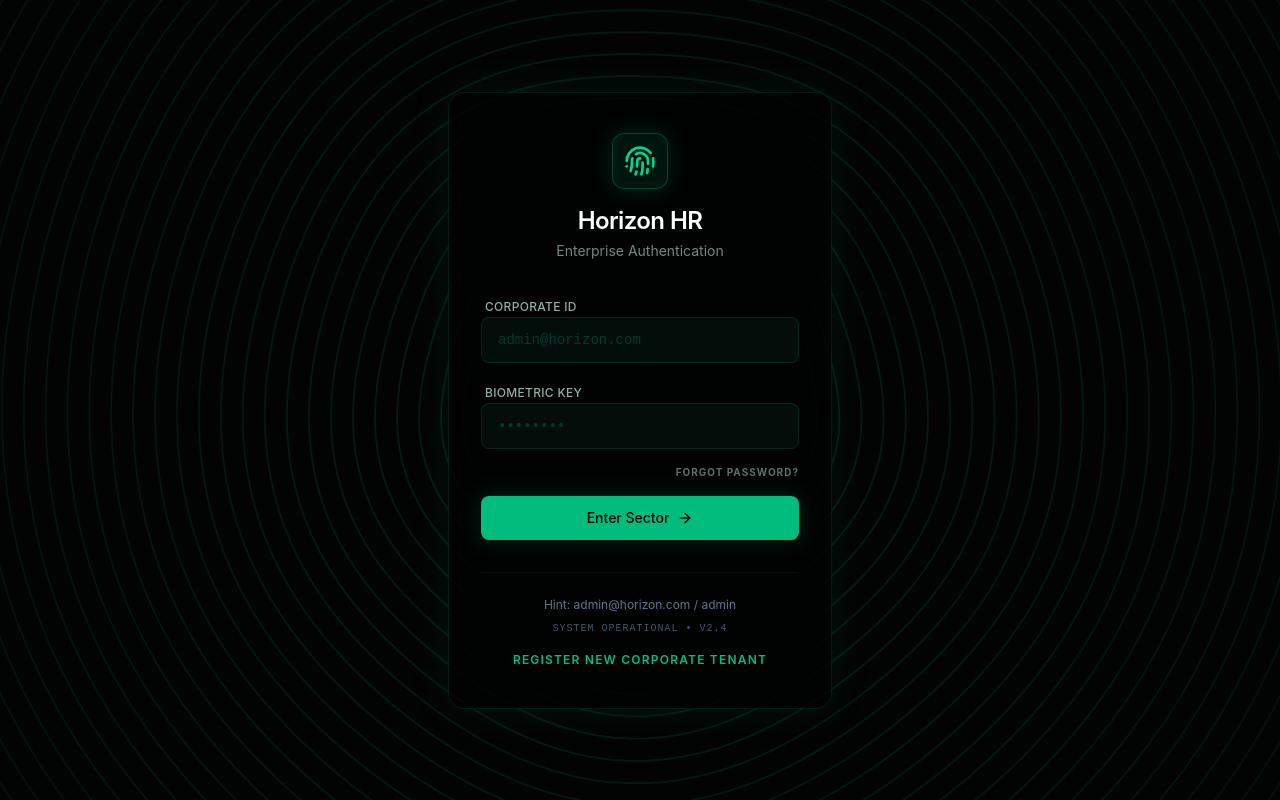
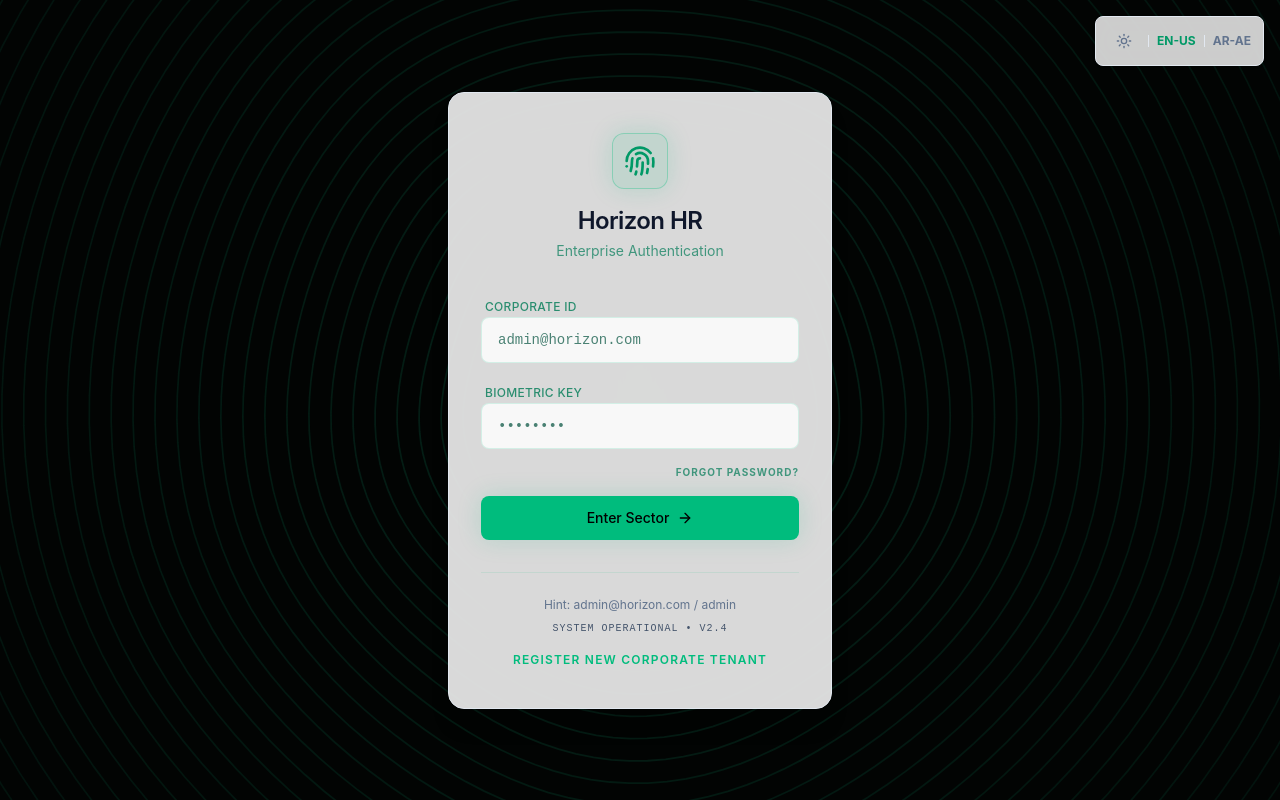
Before and after one commit to ShadyAwad/Horizon-HR-v2, a React (Vite) app: page / in a window 1280 px wide. Built offline with nearby package versions, Linux system fonts and the light colour scheme.

Commit message:
feat: port dark/light theme toggle and EN/AR language switcher to login page

```diff
--- a/src/App.tsx
+++ b/src/App.tsx
@@ -1,19 +1,17 @@
-import { useState, useEffect , useLayoutEffect } from 'react';
+import { useState } from 'react';
 import { Login } from './pages/Login';
 import { Dashboard } from './pages/Dashboard';
 import { Signup } from './pages/Signup';
 import { LanguageProvider } from './lib/LanguageContext';
+import { ThemeProvider } from './lib/ThemeContext';
 
 export default function App() {
   const [authState, setAuthState] = useState<'login' | 'signup' | 'authenticated'>('login');
 
-useLayoutEffect(() => {
-  document.documentElement.classList.add('dark');
-}, []);
-
   return (
-    <LanguageProvider>
-      <div className="w-full min-h-screen bg-slate-50 dark:bg-[#020617] transition-colors duration-300">
+    <ThemeProvider>
+      <LanguageProvider>
+        <div className="w-full min-h-screen bg-slate-50 dark:bg-[#020617] transition-colors duration-300">
          {authState === 'authenticated' ? (
            <Dashboard onLogout={() => setAuthState('login')} />
          ) : authState === 'signup' ? (
@@ -27,7 +25,8 @@ useLayoutEffect(() => {
              onNavigateSignup={() => setAuthState('signup')}
            />
          )}
-      </div>
-    </LanguageProvider>
+        </div>
+      </LanguageProvider>
+    </ThemeProvider>
   );
 }
--- a/src/lib/LanguageContext.tsx
+++ b/src/lib/LanguageContext.tsx
@@ -152,11 +152,20 @@ type LanguageContextType = {
 
 const LanguageContext = createContext<LanguageContextType | undefined>(undefined);
 
+function getInitialLanguage(): Language {
+  if (typeof window === 'undefined') return 'en';
+
+  const savedLanguage = window.localStorage.getItem('horizon-language');
+  return savedLanguage === 'ar' || savedLanguage === 'en' ? savedLanguage : 'en';
+}
+
 export function LanguageProvider({ children }: { children: React.ReactNode }) {
-  const [lang, setLang] = useState<Language>('en');
+  const [lang, setLang] = useState<Language>(getInitialLanguage);
 
   useEffect(() => {
     document.documentElement.dir = lang === 'ar' ? 'rtl' : 'ltr';
+    document.documentElement.lang = lang;
+    window.localStorage.setItem('horizon-language', lang);
   }, [lang]);
 
   const t = (key: keyof typeof translations.en) => {
--- a/src/pages/Dashboard.tsx
+++ b/src/pages/Dashboard.tsx
@@ -6,6 +6,7 @@ import {
 } from 'lucide-react';
 import { cn } from '../lib/utils';
 import { useLanguage } from '../lib/LanguageContext';
+import { useTheme } from '../lib/ThemeContext';
 
 // Helper hook for Geolocation fetching
 function useGeolocation() {
@@ -46,19 +47,10 @@ export function Dashboard({ onLogout }: { onLogout: () => void }) {
   const [clockMessage, setClockMessage] = useState('');
   const [showAdvanced, setShowAdvanced] = useState(false);
 
-  const [isDark, setIsDark] = useState(() =>
-  document.documentElement.classList.contains('dark')
-);
-
-const toggleTheme = () => {
-  const next = !isDark;
-  setIsDark(next);
-  document.documentElement.classList.toggle('dark', next);
-};
-
   const geo = useGeolocation();
 
   const { t, lang, setLang, isRtl } = useLanguage();
+  const { isDark, toggleTheme } = useTheme();
 
   const handleClockIn = async () => {
     setClockInState('locating');
--- a/src/pages/Login.tsx
+++ b/src/pages/Login.tsx
@@ -1,9 +1,10 @@
 import { useState, FormEvent } from 'react';
 import { FingerprintCanvas } from '../components/FingerprintCanvas';
-import { Fingerprint, CheckCircle2, AlertCircle, ArrowRight } from 'lucide-react';
+import { Fingerprint, CheckCircle2, AlertCircle, ArrowRight, Sun, Moon } from 'lucide-react';
 import { cn } from '../lib/utils';
 import { motion, AnimatePresence } from 'motion/react';
 import { useLanguage } from '../lib/LanguageContext';
+import { useTheme } from '../lib/ThemeContext';
 
 interface LoginProps {
   onLoginSuccess: () => void;
@@ -21,7 +22,8 @@ export function Login({ onLoginSuccess, onNavigateSignup }: LoginProps) {
   const [recoveryMethod, setRecoveryMethod] = useState<'email' | 'admin' | 'security'>('email');
   const [recoveryMessage, setRecoveryMessage] = useState('');
   const [isRecovering, setIsRecovering] = useState(false);
-  const { t, isRtl } = useLanguage();
+  const { t, lang, setLang, isRtl } = useLanguage();
+  const { isDark, toggleTheme } = useTheme();
 
   const handleSubmit = async (e: FormEvent) => {
     e.preventDefault();
@@ -81,7 +83,7 @@ export function Login({ onLoginSuccess, onNavigateSignup }: LoginProps) {
   }
 };
   return (
-<div className="relative min-h-screen w-full flex items-center justify-center bg-[#020403] overflow-hidden font-sans transition-colors duration-300">      {/* Dynamic Biometric Background */}
+<div className="relative min-h-screen w-full flex items-center justify-center bg-slate-50 dark:bg-[#020403] overflow-hidden font-sans transition-colors duration-300">      {/* Dynamic Biometric Background */}
       <FingerprintCanvas
         pulseState={pulseState}
         onPulseComplete={() => {
@@ -90,22 +92,64 @@ export function Login({ onLoginSuccess, onNavigateSignup }: LoginProps) {
         }}
       />
 
+      <div className={cn("absolute top-4 z-20 flex items-center gap-2 rounded-lg border border-slate-200 bg-white/80 px-3 py-2 shadow-sm backdrop-blur-md dark:border-emerald-500/15 dark:bg-black/35", isRtl ? "left-4" : "right-4")}>
+        <button
+          type="button"
+          onClick={toggleTheme}
+          className="flex h-8 w-8 items-center justify-center rounded-lg text-slate-500 transition-all duration-150 hover:scale-105 hover:text-emerald-600 active:scale-90 dark:text-slate-400 dark:hover:text-emerald-300"
+          title="Toggle Light/Dark Mode"
+          aria-label="Toggle Light/Dark Mode"
+        >
+          {isDark ? <Moon className="h-4 w-4" /> : <Sun className="h-4 w-4" />}
+        </button>
+
+        <div className="h-3 w-px bg-slate-200 dark:bg-emerald-500/20"></div>
+
+        <button
+          type="button"
+          onClick={() => setLang('en')}
+          className={cn(
+            "text-xs font-bold transition-colors",
+            lang === 'en'
+              ? "text-emerald-600 dark:text-emerald-400"
+              : "text-slate-500 hover:text-emerald-600 dark:text-slate-400 dark:hover:text-emerald-300"
+          )}
+        >
+          EN-US
+        </button>
+
+        <div className="h-3 w-px bg-slate-200 dark:bg-emerald-500/20"></div>
+
+        <button
+          type="button"
+          onClick={() => setLang('ar')}
+          className={cn(
+            "text-xs font-bold transition-colors",
+            lang === 'ar'
+              ? "text-emerald-600 dark:text-emerald-400"
+              : "text-slate-500 hover:text-emerald-600 dark:text-slate-400 dark:hover:text-emerald-300"
+          )}
+        >
+          AR-AE
+        </button>
+      </div>
+
       {/* Main Login Panel */}
       <motion.div
         initial={{ opacity: 0, y: 10 }}
         animate={{ opacity: 1, y: 0 }}
         layout={false}
-className="relative z-10 w-full max-w-sm px-8 py-10 bg-black/55 backdrop-blur-xl border border-emerald-500/15 rounded-2xl shadow-[0_0_45px_rgba(16,185,129,0.08)]"      >
+className="relative z-10 w-full max-w-sm px-8 py-10 bg-white/85 dark:bg-black/55 backdrop-blur-xl border border-slate-200 dark:border-emerald-500/15 rounded-2xl shadow-xl dark:shadow-[0_0_45px_rgba(16,185,129,0.08)]"      >
         <div className="flex flex-col items-center mb-8">
-<div className="w-14 h-14 bg-emerald-500/10 border border-emerald-500/30 rounded-xl flex items-center justify-center mb-4 text-emerald-400 shadow-[0_0_25px_rgba(16,185,129,0.18)]">            <Fingerprint className="w-8 h-8" />
+<div className="w-14 h-14 bg-emerald-500/10 border border-emerald-500/30 rounded-xl flex items-center justify-center mb-4 text-emerald-600 dark:text-emerald-400 shadow-[0_0_25px_rgba(16,185,129,0.18)]">            <Fingerprint className="w-8 h-8" />
           </div>
-<h1 className="text-2xl font-semibold tracking-tight text-white">{t('login.title')}</h1>
-<p className="text-sm text-emerald-100/55 mt-1">{t('login.subtitle')}</p>
+<h1 className="text-2xl font-semibold tracking-tight text-slate-900 dark:text-white">{t('login.title')}</h1>
+<p className="text-sm text-emerald-700/70 dark:text-emerald-100/55 mt-1">{t('login.subtitle')}</p>
         </div>
 
         <form onSubmit={handleSubmit} className="space-y-4">
           <div className="space-y-2">
-            <label className="text-xs font-medium text-emerald-100/70 tracking-wide uppercase px-1">{t('login.corporateId')}</label>
+            <label className="text-xs font-medium text-emerald-700/80 dark:text-emerald-100/70 tracking-wide uppercase px-1">{t('login.corporateId')}</label>
             <input
               type="text"
               required
@@ -113,13 +157,13 @@ className="relative z-10 w-full max-w-sm px-8 py-10 bg-black/55 backdrop-blur-xl
               onChange={(e) => setEmail(e.target.value)}
               placeholder="admin@horizon.com"
 className={cn(
-  "w-full bg-[#04110d]/80 border border-emerald-500/15 rounded-lg px-4 py-3 text-sm text-emerald-50 placeholder:text-emerald-900/70 focus:outline-none focus:ring-1 focus:ring-emerald-500 focus:border-emerald-400 transition-all font-mono",
+  "w-full bg-white/80 dark:bg-[#04110d]/80 border border-emerald-500/15 rounded-lg px-4 py-3 text-sm text-slate-900 dark:text-emerald-50 placeholder:text-emerald-900/70 focus:outline-none focus:ring-1 focus:ring-emerald-500 focus:border-emerald-400 transition-all font-mono",
   isRtl && "text-right"
 )}            />
           </div>
 
          <div className="space-y-2">
-  <label className="text-xs font-medium text-emerald-100/70 tracking-wide uppercase px-1">
+  <label className="text-xs font-medium text-emerald-700/80 dark:text-emerald-100/70 tracking-wide uppercase px-1">
     {t('login.biometricKey')}
   </label>
 
@@ -130,7 +174,7 @@ className={cn(
     onChange={(e) => setPassword(e.target.value)}
     placeholder="••••••••"
     className={cn(
-      "w-full bg-[#04110d]/80 border border-emerald-500/15 rounded-lg px-4 py-3 text-sm text-emerald-50 placeholder:text-emerald-900/70 focus:outline-none focus:ring-1 focus:ring-emerald-500 focus:border-emerald-400 transition-all font-mono",
+      "w-full bg-white/80 dark:bg-[#04110d]/80 border border-emerald-500/15 rounded-lg px-4 py-3 text-sm text-slate-900 dark:text-emerald-50 placeholder:text-emerald-900/70 focus:outline-none focus:ring-1 focus:ring-emerald-500 focus:border-emerald-400 transition-all font-mono",
       isRtl && "text-right"
     )}
   />
@@ -140,7 +184,7 @@ className={cn(
   <button
     type="button"
     onClick={() => setShowRecovery(true)}
-    className="text-[10px] font-bold text-emerald-100/45 hover:text-emerald-400 uppercase tracking-widest transition-colors"
+    className="text-[10px] font-bold text-emerald-700/70 hover:text-emerald-600 dark:text-emerald-100/45 dark:hover:text-emerald-400 uppercase tracking-widest transition-colors"
   >
     Forgot Password?
   </button>
```
